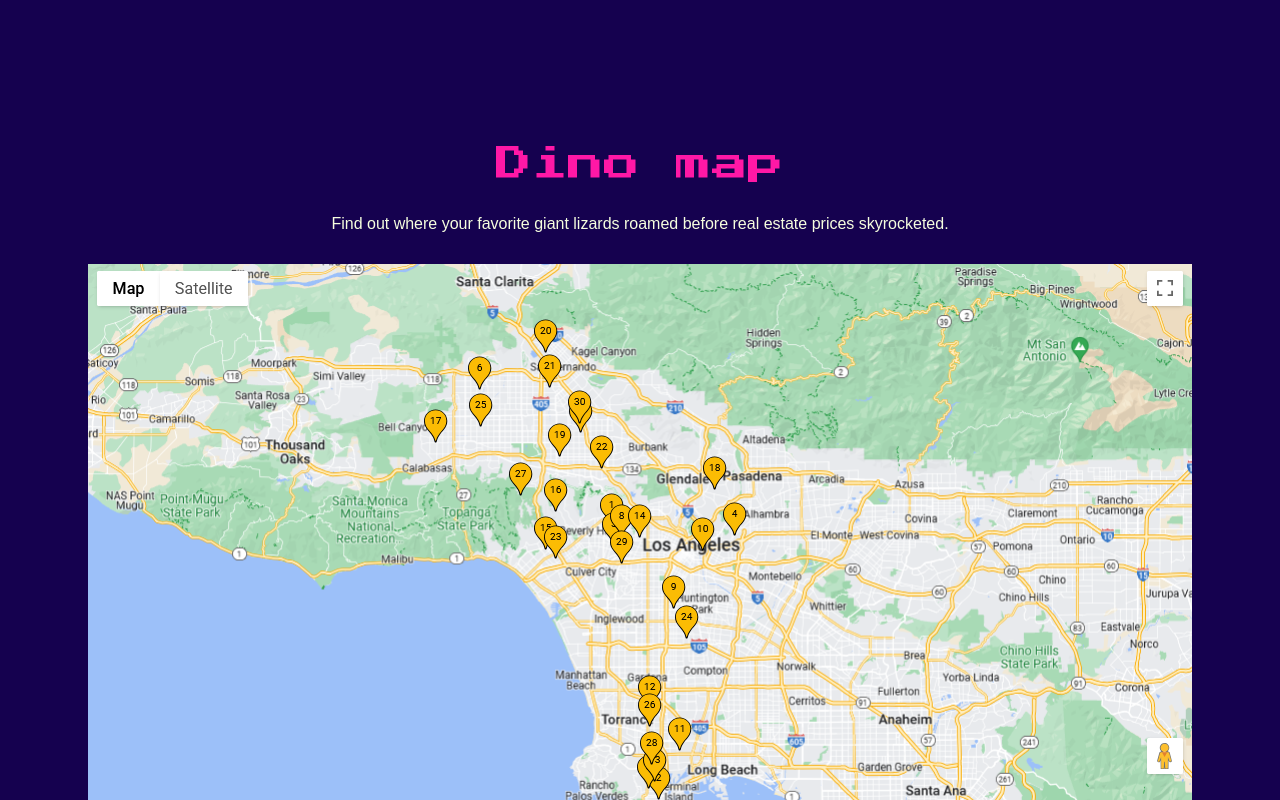
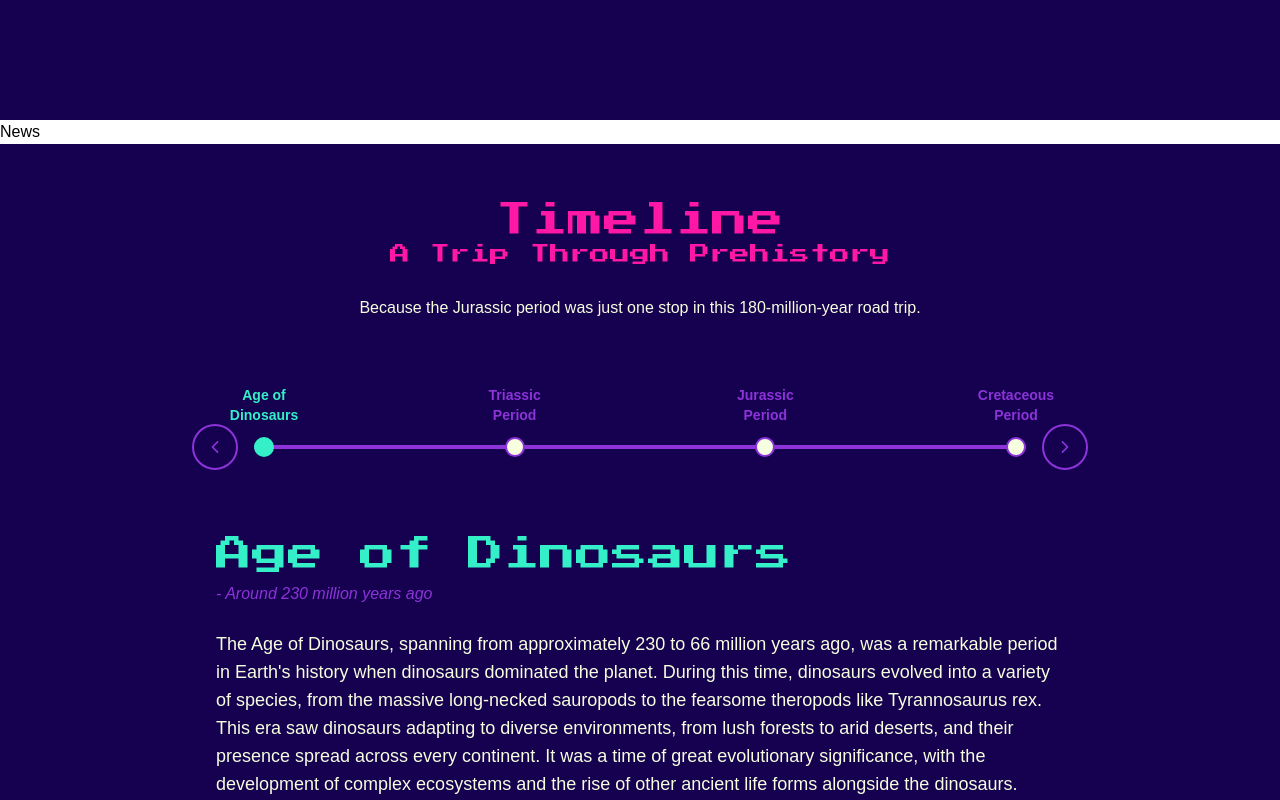
Before and after one commit to Predrag-Jandric/Pangea-Dino-Museum, a React (Vite) app: page / in a window 1280 px wide. Shown: the part 1480-2280 px from the top of the page. Built offline with nearby package versions, Linux system fonts and the light colour scheme; no server answers.

Commit message:
set up news component

```diff
--- a/src/App.jsx
+++ b/src/App.jsx
@@ -4,7 +4,7 @@ import DinoDisplay from "./components/DinoDisplay/DinoDisplay";
 import Quiz from "./components/Quiz";
 import Timeline from "./components/Timeline";
 import Footer from "./components/Footer";
-import DinoMap from "./components/DinoMap";
+import News from "./components/News";
 import Ecommerce from "./components/Ecommerce/EcommerceDisplay";
 import { ToastContainer } from 'react-toastify';
 
@@ -13,7 +13,7 @@ function App() {
     <div className="font-body">
       <LandingPage />
       <DinoDisplay />
-      <DinoMap />
+      <News />
       <Timeline />
       <Quiz />
       <Ecommerce />
--- /dev/null
+++ b/src/components/News.jsx
@@ -0,0 +1,7 @@
+import React from 'react'
+
+export default function News() {
+  return (
+    <div>News</div>
+  )
+}
```
